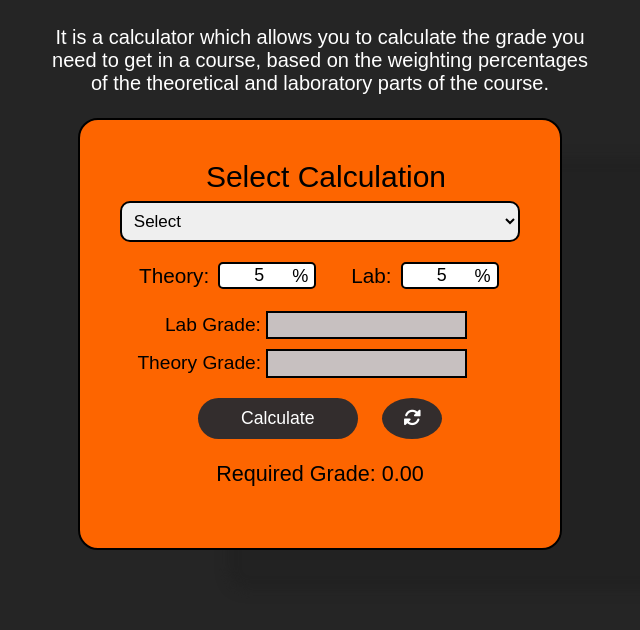
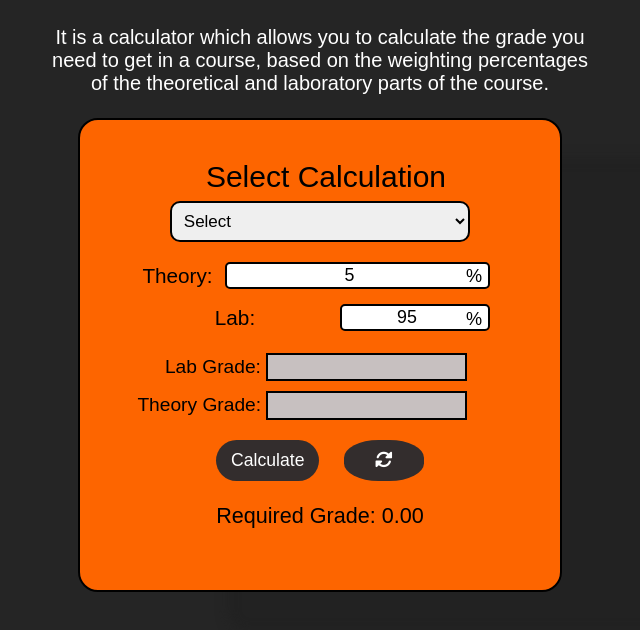
Before and after one commit to labrospan/UniCalculator, a plain HTML site: page index.html in a window 1280 px wide. Both pictures are taken after typing "5", "5" into the empty fields and a click on the button "Calculate". Shown: the part 72-702 px from the top of the page, without its empty margins (320-960 px from the left). Drawn offline with Linux system fonts and the light colour scheme.

Commit message:
Add files via upload

```diff
--- a/script.js
+++ b/script.js
@@ -57,7 +57,6 @@ function calculate(){
         resultText.textContent = "Abord Mission!";
         resultText.style.color = "black";
     }
-
 }
 
 function reset(){
@@ -68,3 +67,33 @@ function reset(){
     document.getElementById("resultTxt").textContent = "Required Grade: ";
 
 }
+
+function debounce(func, delay){
+    let timeout;
+    return function(){
+        clearTimeout(timeout);
+        timeout = setTimeout(() => func.apply(this, arguments), delay);
+    };
+}
+
+document.getElementById("theory_per").addEventListener("input", debounce(function(){
+    let theoryValue = parseFloat(this.value);
+
+    if(!isNaN(theoryValue) && theoryValue>=0 && theoryValue <= 100){
+        document.getElementById("lab_per").value = (100-theoryValue);
+    }
+    else if (this.value.trim() === ""){
+        document.getElementById("lab_per").value = "";
+    }
+}, 200));
+
+document.getElementById("lab_per").addEventListener("input", debounce(function(){
+    let labValue = parseFloat(this.value);
+
+    if(!isNaN(labValue) && labValue >= 0 && labValue <=100){
+        document.getElementById("theory_per").value = (100-labValue);
+    }
+    else if (this.value.trim() === ""){
+        document.getElementById("theory_per").value = "";
+    }
+}, 200));
--- a/style.css
+++ b/style.css
@@ -38,6 +38,12 @@ h1{
     padding: 40px;
     box-shadow: 150px 40px 12px rgb(34, 34, 34);
     border: 2.5px solid rgb(0, 0, 0);
+
+    /*Changes for every screen*/
+    display: flex;
+    flex-direction: column;
+    align-items: center;
+    max-width: 90%;
 }
 
 
@@ -65,6 +71,9 @@ input[type="number"]::-webkit-outer-spin-button{
     font-size: 17px;
     margin-top: 7px;
     width: 100%;
+
+    /* Changes every screen*/
+    max-width: 300px;
 }
 
 .input_row{
@@ -76,6 +85,9 @@ input[type="number"]::-webkit-outer-spin-button{
     margin-top: -10px;
     margin-left: 19px;
     font-size: 1.08em;
+
+    /* Every screen */
+    flex-wrap: wrap;
 }
 
 .input_row label{
@@ -175,13 +187,21 @@ button:hover{
 
 .reset{
     width: 15%;
-    border-radius:50%;
+    border-radius:43%;
     margin-left: 20px;
 }
 
 .reset:active {
     transform: rotate(180deg);
     transition: transform 0.1s ease-in-out;
+}
+
+/* Every screen*/
+.btn, .reset{
+    width: auto;
+    min-width: 80px;
+    padding: 10px 15px;
+    font-size: 1.1em;
 }
 
 input[type="number"]{
@@ -196,15 +216,21 @@ select{
 .result-box{
     font-size: 1.35em;
 
+    /*every screen*/
+    word-wrap: break-word;
+    text-align: center;
 }
 
 /*FOR THE % */
 /* Style the input container */
 .input-container {
     position: relative;
-    display: inline-flex; /* Keeps input and % in line*/
+    display: flex; /* Keeps input and % in line*/
     align-items: center;
-    width: auto;
+    width: 100%;
+
+    /*Every Screen*/
+    max-width: 180px;
 }
 
 /* Style the percentage symbol */
```
